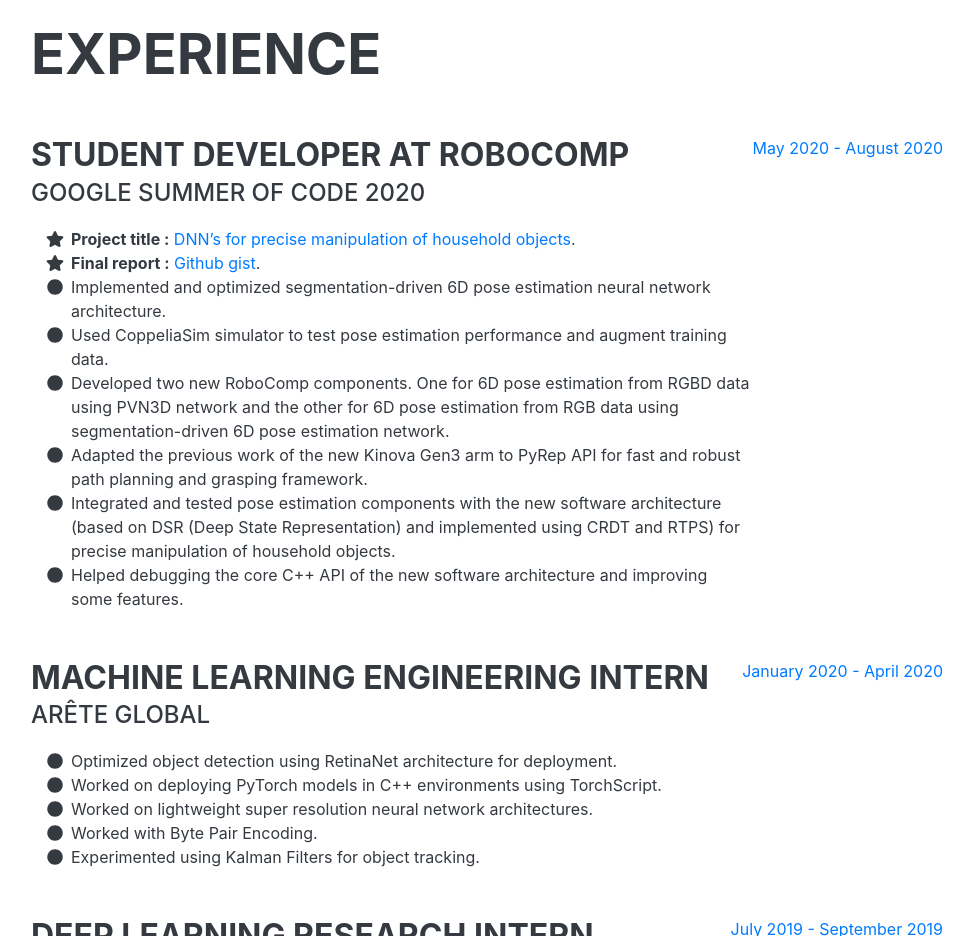
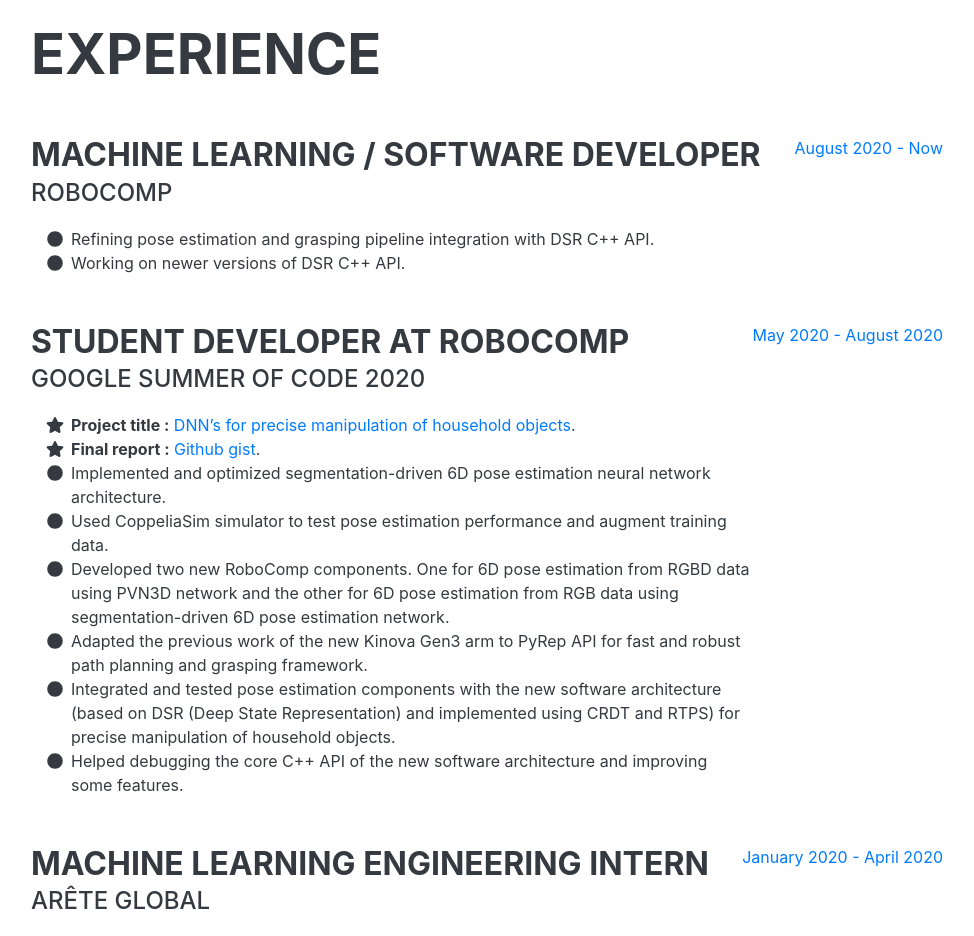
Before and after one commit to DarkGeekMS/DarkGeekMS.github.io, a plain HTML site: page index.html in a window 1280 px wide. Shown: the part 860-1796 px from the top of the page, without its empty margins (289-1263 px from the left). Drawn offline with nearby package versions, Linux system fonts and the light colour scheme; a web font is replaced by a local one.

Commit message:
update experience section with new work experience

```diff
--- a/index.html
+++ b/index.html
@@ -64,6 +64,23 @@
             <section class="resume-section" id="experience">
                 <div class="resume-section-content">
                     <h2 class="mb-5">Experience</h2>
+                    <div class="d-flex flex-column flex-md-row justify-content-between mb-5">
+                        <div class="flex-grow-1">
+                            <h3 class="mb-0">Machine Learning / Software Developer</h3>
+                            <div class="subheading mb-3">RoboComp</div>
+                            <ul class="fa-ul mb-0">
+                                <li>
+                                    <span class="fa-li"><i class="fas fa-circle"></i></span>
+                                    Refining pose estimation and grasping pipeline integration with DSR C++ API.
+                                </li>
+                                <li>
+                                    <span class="fa-li"><i class="fas fa-circle"></i></span>
+                                    Working on newer versions of DSR C++ API.
+                                </li>
+                            </ul>
+                        </div>
+                        <div class="flex-shrink-0"><span class="text-primary">August 2020 - Now</span></div>
+                    </div>
                     <div class="d-flex flex-column flex-md-row justify-content-between mb-5">
                         <div class="flex-grow-1">
                             <h3 class="mb-0">Student Developer at RoboComp</h3>
```
